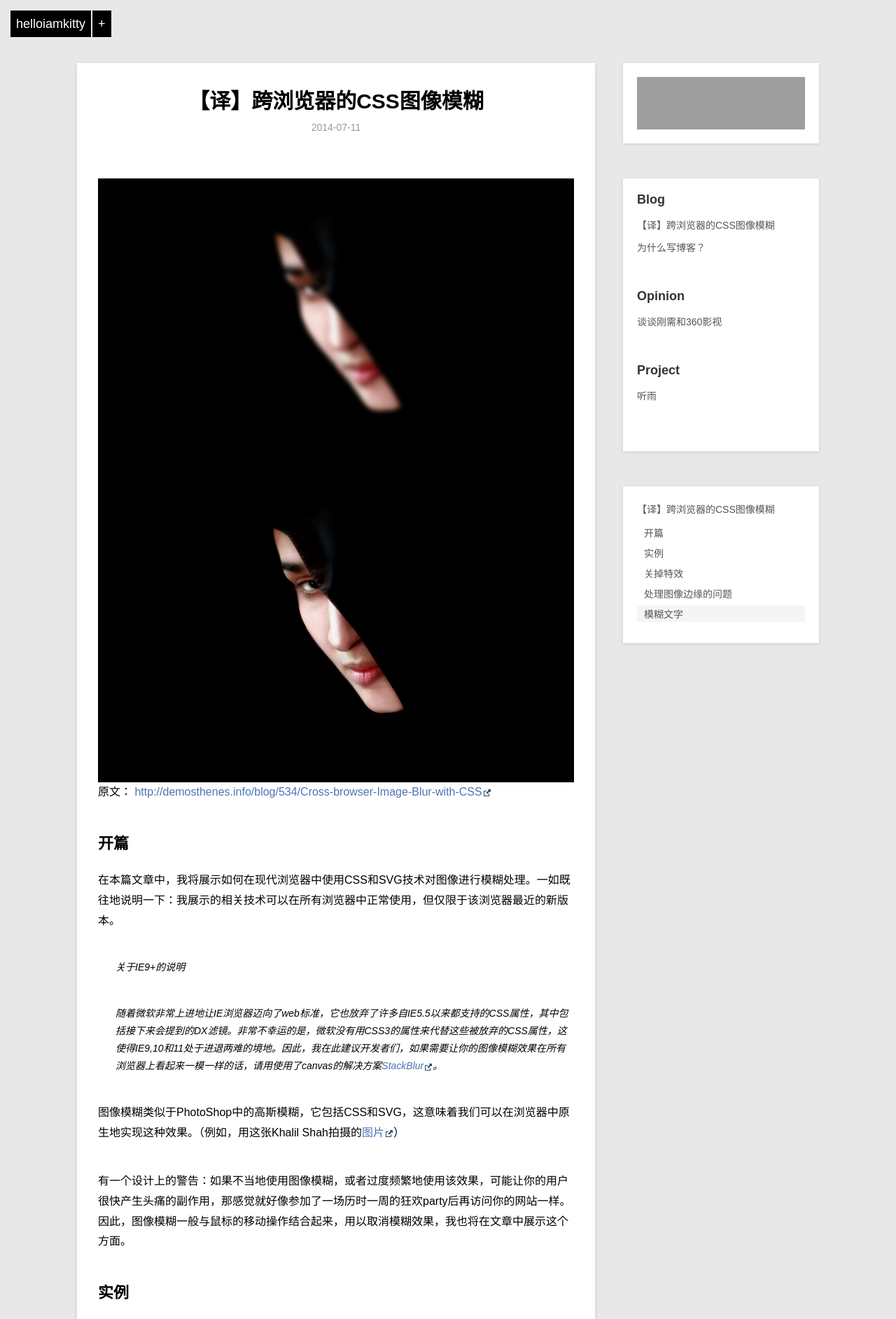
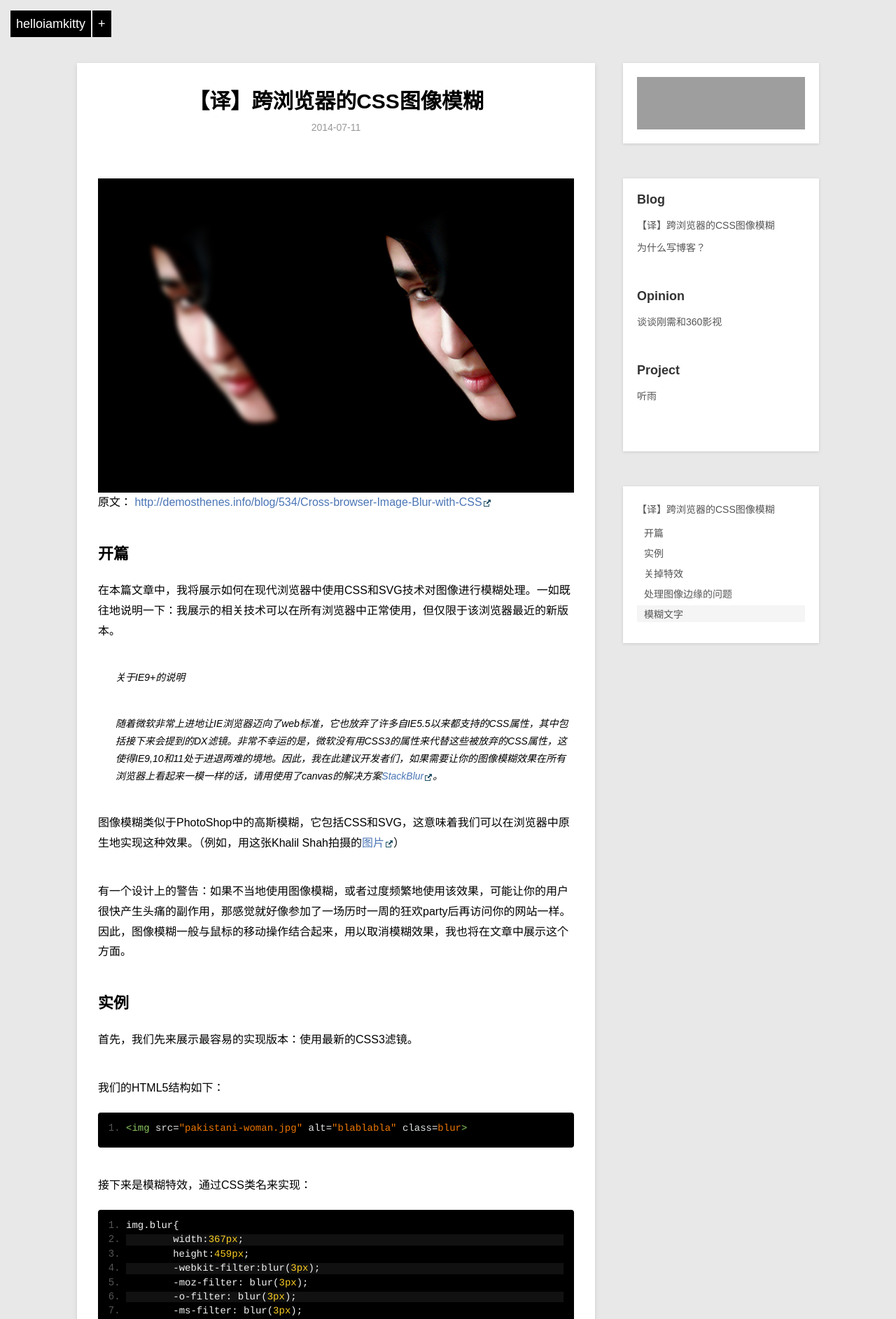
Before and after one commit to helloiamkitty/helloiamkitty.github.io, a Jekyll site: the page built from _posts/blog/2014-07-11-Cross-browser-Image-Blur-with-CSS.md, in a window 1280 px wide. Shown: the top 1885 px of the page at 70% size. Built offline with Jekyll 4.4.1, drawn with Linux system fonts in a browser that asks for light colours; Markdown is read by kramdown in place of the engine named in the settings; grey boxes are pictures that could not be loaded.

Commit message:
add css link

```diff
--- a/css/image-blur.css
+++ b/css/image-blur.css
@@ -2,6 +2,9 @@
 	width: 100%;
 	background: black;
 	overflow: hidden;
+}
+#blur-container img{
+	display: inline-block;
 }
 .blur{
 	width: 48%;
@@ -14,3 +17,10 @@
 	filter: blur(3px);
 	-webkit-transition: .9s -webkit-filter linear;
 }
+img.blur:hover{
+	-webkit-filter: blur(0px);
+	-moz-filter: blur(0px);
+	-o-filter: blur(0px);
+	-ms-filter: blur(0px);
+	filter: progid:DXImageTransform.Microsoft.Blur(PixelRadius='0');
+}
```
